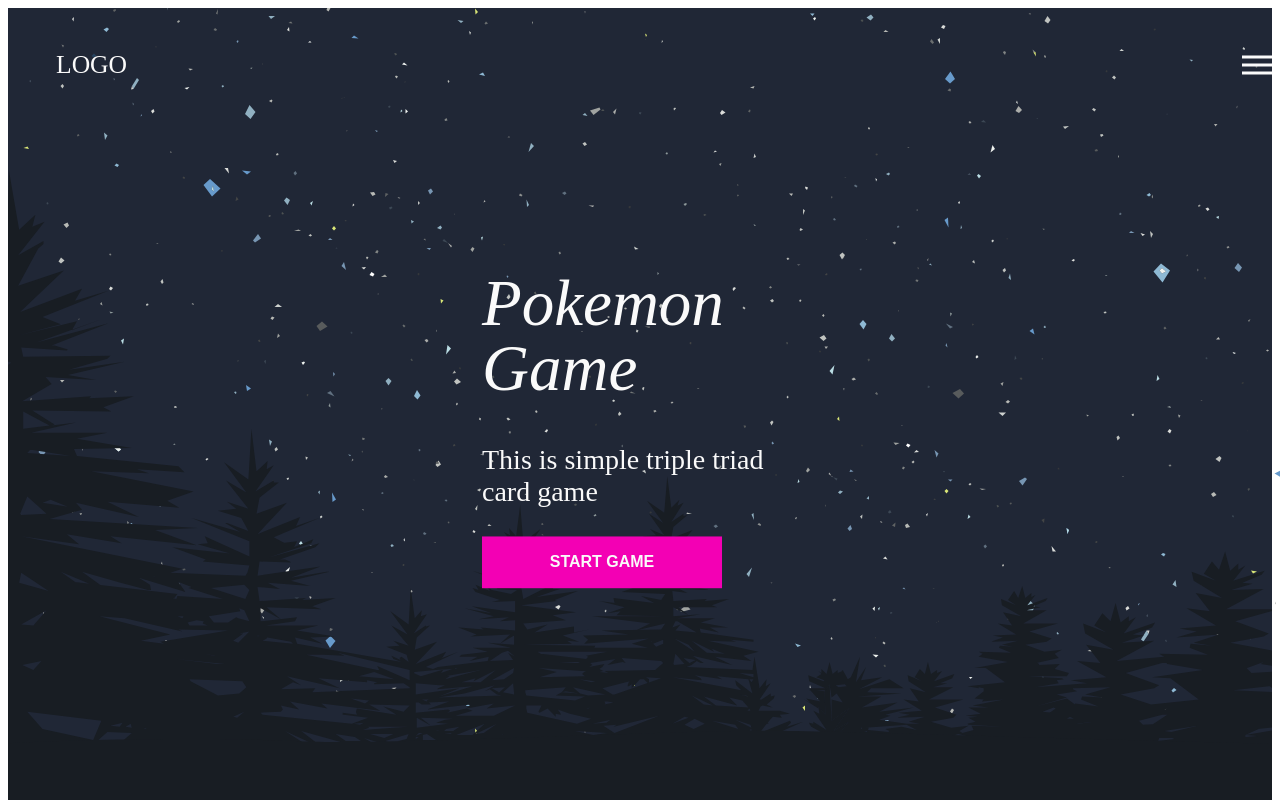
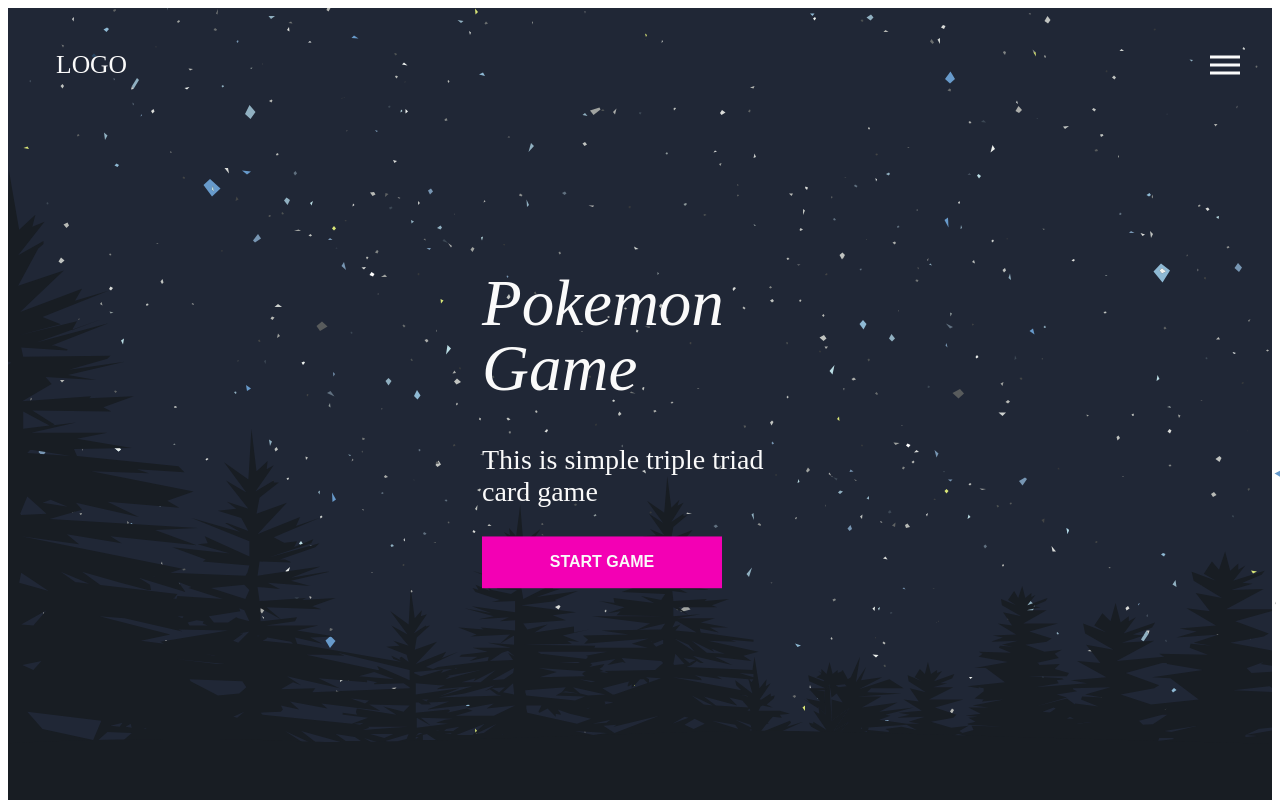
Before and after one commit to gsv80/react-marathon, a React (Create React App) app: page /game in a window 1280 px wide. Shown: the top 800 px of the page. Built offline with nearby package versions, Linux system fonts and the light colour scheme.

Commit message:
changes to resolve comments in pull request for homework-4

```diff
--- a/src/components/Menu/style.module.css
+++ b/src/components/MenuHeader/Menu/style.module.css
@@ -47,6 +47,8 @@
   justify-content: center;
   align-items: center;
   overflow: hidden;
+  opacity: 0;
+  z-index: -1;
 }
 
 .menuContainer::before,
--- a/src/components/NavBar/index.js
+++ b/src/components/MenuHeader/NavBar/index.js
@@ -2,13 +2,11 @@
 import cn from 'classnames';
 import s from './style.module.css'
 
-function NavBar( {onOpenBurger} ) {
+function NavBar( {onOpenBurger, isActive} ) {
 
-    const [isActive, setActive]=useState(false);
+
 
     const burgerOpen = () => {
-        console.log('####: open burger menu');
-        setActive(!isActive);
         onOpenBurger && onOpenBurger ();
     }
 
--- a/src/components/NavBar/style.module.css
+++ b/src/components/MenuHeader/NavBar/style.module.css
@@ -33,6 +33,7 @@
   height: 22px;
   width: 30px;
   outline: none;
+  padding-right: 2rem;
 }
 
 .menuButton span,
--- a/src/components/MenuHeader/index.js
+++ b/src/components/MenuHeader/index.js
@@ -1,15 +1,13 @@
 import { useState } from 'react';
-import Menu from '../Menu/index.js';
-import NavBar from '../NavBar/index.js';
+import Menu from './Menu/index.js';
+import NavBar from './NavBar/index.js';
 
 function MenuHeader({onOpenBurger}) {
 
     const [isActive, setActive] = useState(null);
     const burgerChanged = () =>{
-        console.log('####: <pushed burger button />');
         setActive (!isActive);
-        // console.log (state +" changedMenu");
-        // changedMenu(state );
+
     }
 
 
@@ -19,9 +17,10 @@
                 isActive ={isActive}
                 onOpenBurger = {onOpenBurger}
 
-            />
+                />
 
             <NavBar
+                isActive ={isActive}
                 onOpenBurger = {burgerChanged}
 
             />
```
Also changed, not shown: src/components/MenuHeader/Menu/index.js (renamed from src/components/Menu/index.js).
